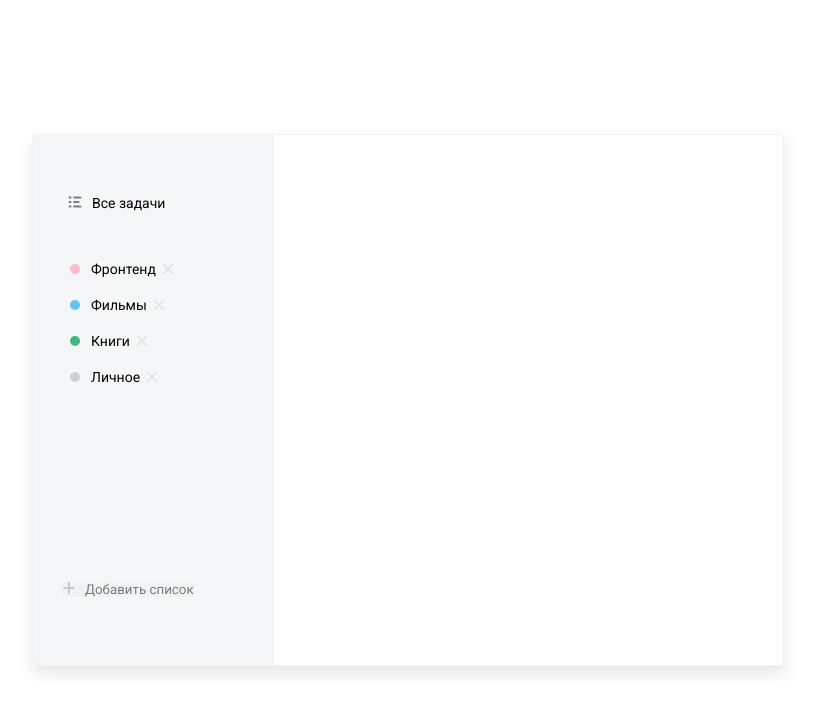
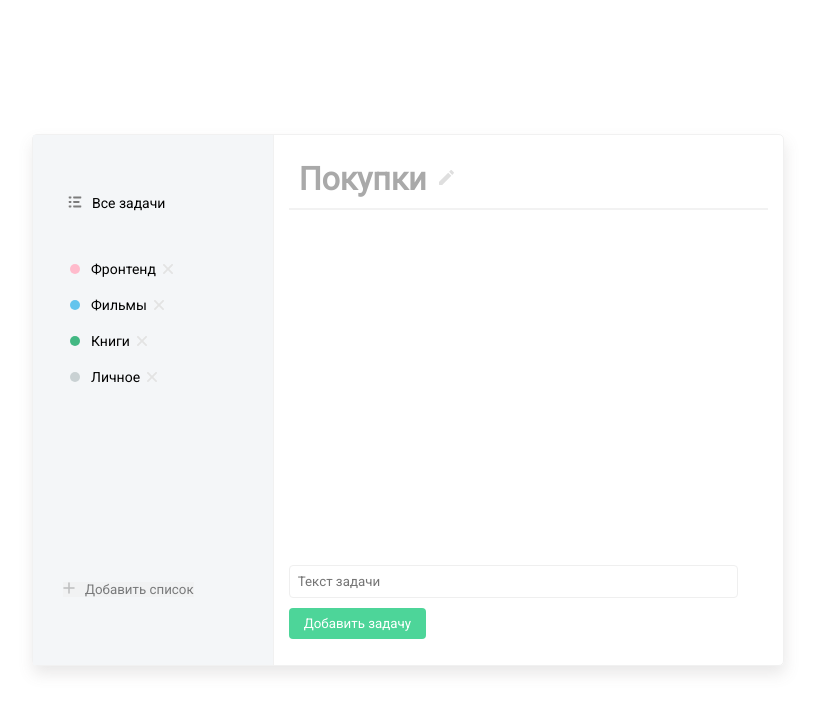
Before and after one commit to Dmitr93/todo, a React (Create React App) app: page / in a window 1280 px wide. Both pictures are taken after a click on the button 390 px from the left and 269 px from the top of the page. Shown: the top 712 px of the page, without its empty margins (232-1048 px from the left). Built offline with nearby package versions, Linux system fonts and the light colour scheme.

Commit message:
updated the delete folders item

```diff
--- a/src/App.js
+++ b/src/App.js
@@ -15,25 +15,22 @@ import editingSvg from "./assets/img/pencil.svg";
 
 function App({tasksList, foldersList, removeFolder, addTask, removeTask}) {
 
-    const [inputValue, setInputValue] = useState('');
-    const [taskIdName, setTaskIdName] = useState('');
+    const [inputTaskValue, setInputTaskValue] = useState('');
+    const [folderIdName, setFolderIdName] = useState('');
 
     const onClose = () => {
-        setInputValue('');
+        setInputTaskValue('');
     };
     const  addTaskFunc = () => {
 
-        if (!inputValue){
+        if (!inputTaskValue){
             alert('Введите задачу');
             return;
         }
-        addTask({text: inputValue, listId: taskIdName.id,});
+        addTask({text: inputTaskValue, listId: folderIdName.id,});
         onClose();
     };
 
-    const getIdName = (name, id) => {
-        setTaskIdName({name: name, id: id});
-    };
 
     const lists = (foldersList.folders.map(item => {
       item.color = colors.filter(
@@ -41,7 +38,7 @@ function App({tasksList, foldersList, removeFolder, addTask, removeTask}) {
       return item;
     }));
 
-    console.log(tasksList);
+    console.log(folderIdName);
 
 
     return (
@@ -54,20 +51,20 @@ function App({tasksList, foldersList, removeFolder, addTask, removeTask}) {
             Все задачи
           </span>
         </div>
-        <List addTaskFunc={getIdName} items={lists}  removeFolder={removeFolder} />
+        <List setFolderIdName={setFolderIdName} items={lists} removeFolder={removeFolder} />
         <AddList/>
       </aside>
-        {taskIdName &&
+        {folderIdName ?
             <div className="tasks">
                 <div className="tasks__title">
-                    <h3 >{taskIdName.name}</h3>
+                    <h3 >{folderIdName.name}</h3>
                     <button className="tasks__editing-folder">
                         <img src={editingSvg} alt="pencil"/>
                     </button>
                 </div>
                 <ul className="tasks__list">
                     {tasksList.tasks.map(item  => (
-                        (item.listId === taskIdName.id)&&
+                        (item.listId === folderIdName.id)&&
                         <li className="tasks__item" key={keyGenerator()}>
                             <span>{item.text}</span>
                             <button onClick={() => removeTask(item.id)} className="tasks__btn-remove-item">
@@ -76,9 +73,10 @@ function App({tasksList, foldersList, removeFolder, addTask, removeTask}) {
                         </li>
                      ))}
                 </ul>
-                <input className="tasks__input" type="text" placeholder="Текст задачи" value ={inputValue} onChange={ e => setInputValue(e.target.value)}/>
+                <input className="tasks__input" type="text" placeholder="Текст задачи" value ={inputTaskValue} onChange={ e => setInputTaskValue(e.target.value)}/>
                 <button className="tasks__add-task-btn" onClick={addTaskFunc}>Добавить задачу</button>
-            </div>
+            </div> :
+            <h3 className="tasks__void">Задачи отсутсвуют</h3>
         }
     </div>
   );
--- a/src/components/List/index.jsx
+++ b/src/components/List/index.jsx
@@ -6,19 +6,22 @@ import  removeSvg from '../../assets/img/remove.svg';
 import  keyGenerator from './../../utilities/keyGenerator'
 
 
-function List ({addTaskFunc,  items, removeFolder})  {
+function List ({setFolderIdName,  items, removeFolder})  {
 
 
 
     return (
       <ul className="list">
          {items.map(item => (
-            <li key={keyGenerator()}  className={classNames(item.className, { 'active': item.active })}>
+            <li
+                onClick={() => setFolderIdName({name: item.name, id: item.id})}
+                key={keyGenerator()}
+                className={classNames(item.className, { 'active': item.active })}>
                <i>
                   {item.icon ? (item.icon) : <Badge color={item.color}/>}
                </i>
-               <span onClick={() => addTaskFunc(item.name, item.id)}>{item.name}</span>
-               <button onClick={() => removeFolder(item.id)} className="btn-remove-item">
+               <span>{item.name}</span>
+               <button onClick={() => removeFolder(item.id) && setFolderIdName("")} className="btn-remove-item">
                    <img className="list__remove-icon" src={removeSvg} alt="Remove icon"/>
                </button>
             </li>
--- a/src/index.scss
+++ b/src/index.scss
@@ -61,6 +61,14 @@
   padding: 15px;
 }
 
+.tasks__void{
+  display: flex;
+  align-items: center;
+  color: #C9D1D3;
+  font-size: 32px;
+  margin: 0 auto;
+}
+
 .tasks__title{
   display: flex;
   align-items: center;
@@ -77,6 +85,7 @@
   height: 20px;
   border: none;
   background: white;
+  cursor: pointer;
 }
 
 .tasks__list{
--- a/src/store/actions/todo-folder.js
+++ b/src/store/actions/todo-folder.js
@@ -1,4 +1,4 @@
-import {ADD_FOLDER, REMOVE_FOLDER, ADD_TASK, REMOVE_TASK} from "../constants";
+import {ADD_FOLDER, REMOVE_FOLDER, ADD_TASK, REMOVE_TASK, EDITING_FOLDER} from "../constants";
 
 export function addFolder(folderName) {
     return {
@@ -27,3 +27,9 @@ export function removeTask(id) {
         payload: id
     }
 }
+export function editingFolder(id) {
+    return {
+        type: EDITING_FOLDER,
+        payload: id
+    }
+}
--- a/src/store/constants/index.js
+++ b/src/store/constants/index.js
@@ -2,3 +2,4 @@ export const ADD_FOLDER = 'ADD_FOLDER';
 export const REMOVE_FOLDER = 'REMOVE_FOLDER';
 export const ADD_TASK = 'ADD_TASK';
 export const REMOVE_TASK = 'REMOVE_TASK';
+export const EDITING_FOLDER = 'EDITING_FOLDER';
--- a/src/store/reducers/todoReducer.js
+++ b/src/store/reducers/todoReducer.js
@@ -28,7 +28,8 @@ export default function Todo(state = initialState, action) {
 
         case REMOVE_FOLDER:
             const removeFolder = state.folders.filter(el=> el.id !== action.payload);
-            return {...state, folders: removeFolder};
+            const removeTaskInFolder = state.tasks.filter(el=> el.listId !== action.payload);
+            return {...state, folders: removeFolder, tasks: removeTaskInFolder};
 
         case ADD_TASK:
             const { tasks } = {...state};
--- a/src/utilities/keyGenerator.js
+++ b/src/utilities/keyGenerator.js
@@ -1,3 +1,3 @@
-export default function keyGenerator(min = 1, max = 1000) {
+export default function keyGenerator(min = 1, max = 2000) {
     return Math.floor(Math.random() * ( Math.floor(max) - Math.ceil(min))) + min + Date.now();
 };
```
